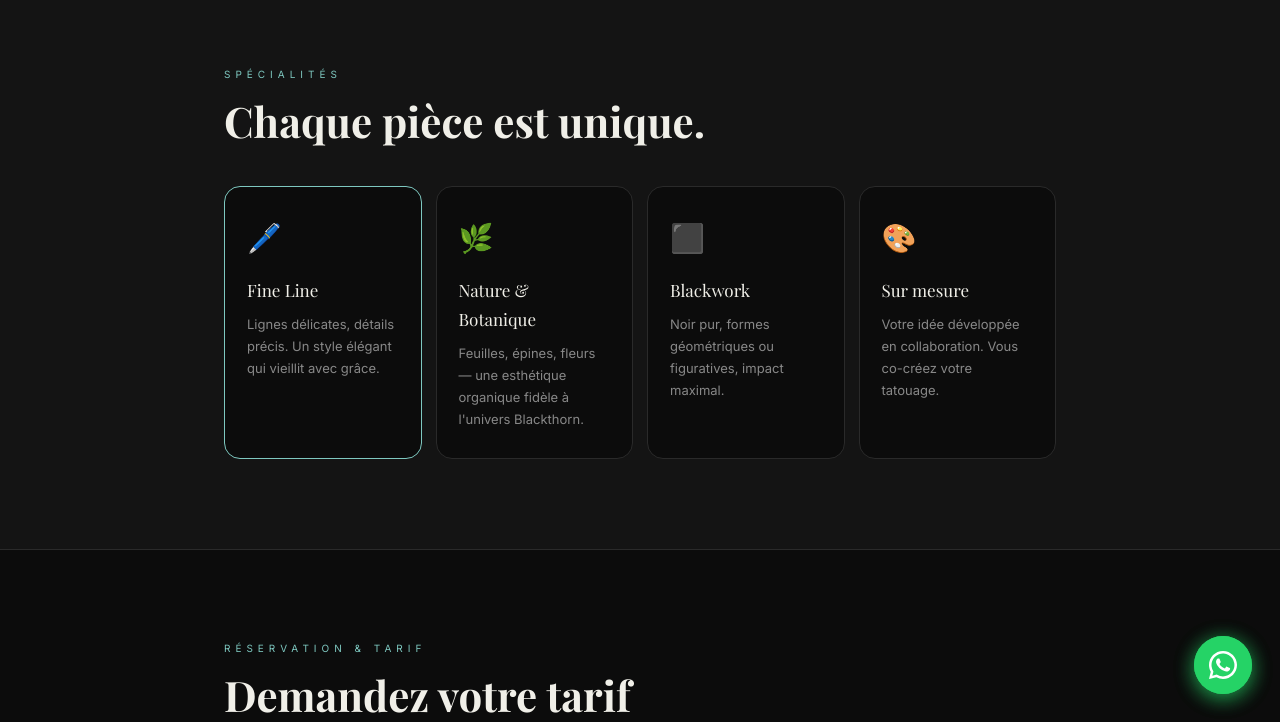
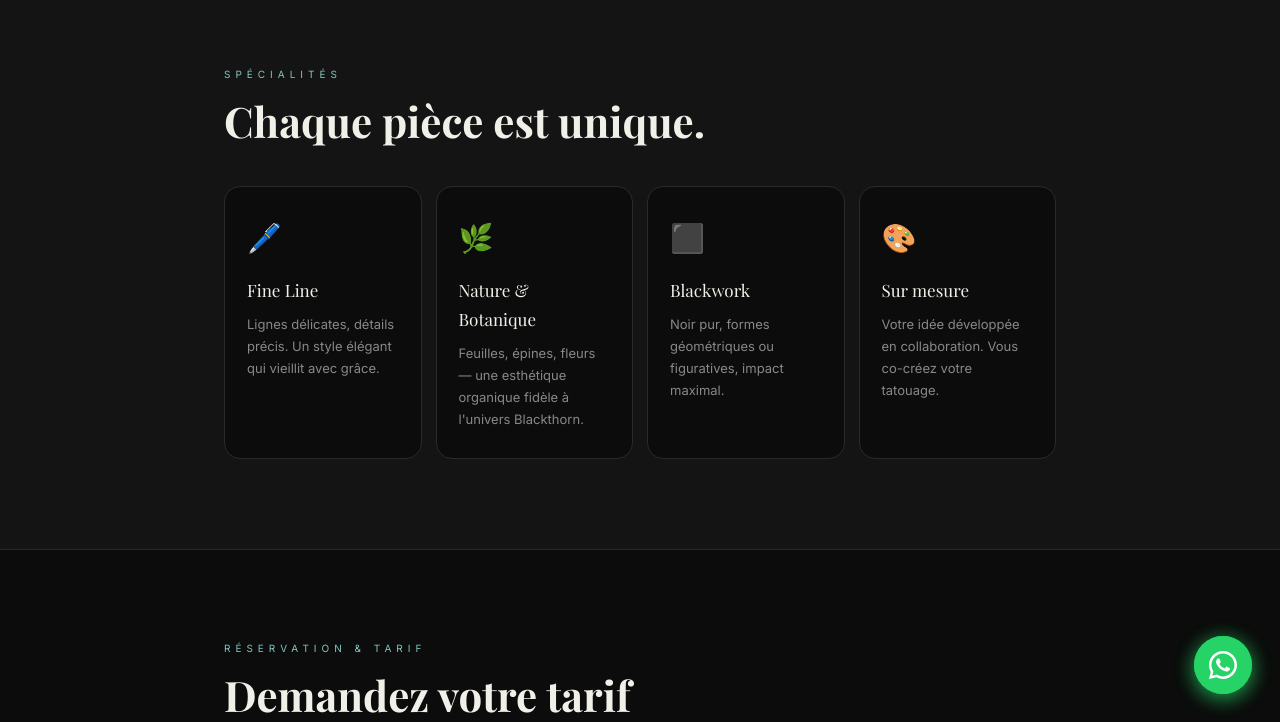
Before and after one commit to Vivreamajorque/blackthorn-tattoo, a plain HTML site: page index.html in a window 1280 px wide. In both pictures the pointer is over the element 322 px from the left and 3741 px from the top of the page. Shown: the part 3419-4141 px from the top of the page. Drawn offline with nearby package versions, Linux system fonts and the light colour scheme; no server answers; a web font is replaced by a local one.

Commit message:
fix: style-card hover — supprimer effet cliquable

```diff
--- a/index.html
+++ b/index.html
@@ -124,7 +124,7 @@ section { padding: 90px 0; }
   background: var(--bg); border: 1px solid var(--border); border-radius: 16px;
   padding: 28px 22px; transition: all 0.22s; cursor: default;
 }
-.style-card:hover { border-color: var(--accent); transform: translateY(-3px); }
+.style-card:hover { border-color: var(--border); }
 .style-icon { font-size: 28px; margin-bottom: 14px; }
 .style-name { font-family: 'Playfair Display', serif; font-size: 17px; color: var(--text); margin-bottom: 8px; }
 .style-desc { font-size: 13px; color: var(--muted); line-height: 1.7; }
```
